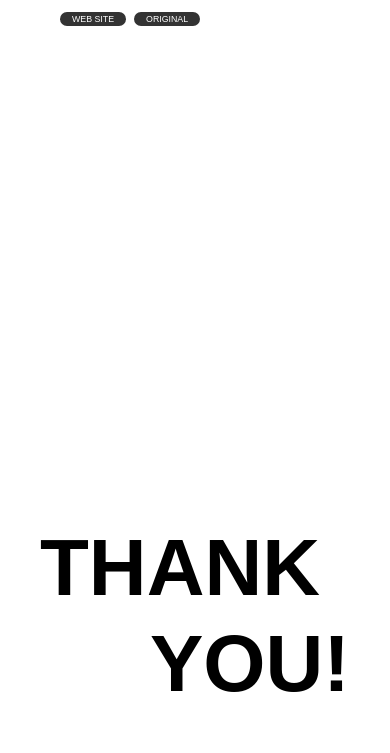
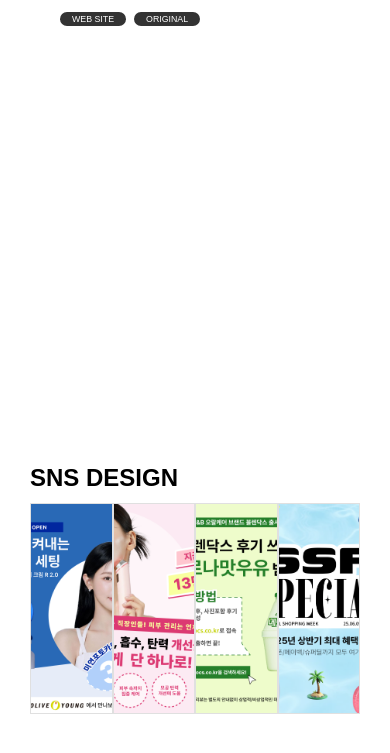
Before and after one commit to kwononju/portfolio, a plain HTML site: page index.html in a window 390 px wide. Shown: the part 7601-8354 px from the top of the page. Drawn offline with Linux system fonts and the light colour scheme; a web font is replaced by a local one.

Commit message:
portfolio 수정 및 추가

```diff
--- a/index.html
+++ b/index.html
@@ -51,6 +51,7 @@
           <li><a href="#project05" class="nav-item">05</a></li>
           <li><a href="#project06" class="nav-item">06</a></li>
           <li><a href="#project07" class="nav-item">07</a></li>
+          <li><a href="#project08" class="nav-item">08</a></li>
         </ul>
       </nav>
 
@@ -205,7 +206,7 @@
                   <button class="btn-original">ORIGINAL</button>
                 </a>
                 <a
-                  href="https://www.figma.com/proto/U0ceDSN70s1XiFWomTLrTE/6.12~6.18-%ED%98%91%EC%97%85-%EC%9B%B9-%EB%A6%AC%EB%94%94%EC%9E%90%EC%9D%B8?node-id=376-15&p=f&t=FnHdsKb8WPvUvLXO-0&scaling=min-zoom&content-scaling=fixed&page-id=376%3A12"
+                  href="https://www.figma.com/proto/U0ceDSN70s1XiFWomTLrTE/6.12~6.18-%ED%98%91%EC%97%85-%EC%9B%B9-%EB%A6%AC%EB%94%94%EC%9E%90%EC%9D%B8?node-id=376-15"
                 >
                   <button class="btn-figma">DESIGN : FIGMA</button>
                 </a>
@@ -290,7 +291,7 @@
                   <button class="btn-original">ORIGINAL</button>
                 </a>
                 <a
-                  href="https://www.figma.com/proto/LrxCJvZ3i1X8nH2no5S1KP/1%ED%98%B8-UI_UX-%EB%B0%98%EC%9D%91%ED%98%95-%EC%9B%B9%EB%94%94%EC%9E%90%EC%9D%B8---%EC%BD%94%EB%94%A9?node-id=897-956&t=ELJpua0gIAJv53IW-0&scaling=min-zoom&content-scaling=fixed&page-id=887%3A159"
+                  href="https://www.figma.com/proto/LrxCJvZ3i1X8nH2no5S1KP/1%ED%98%B8-UI_UX-%EB%B0%98%EC%9D%91%ED%98%95-%EC%9B%B9%EB%94%94%EC%9E%90%EC%9D%B8---%EC%BD%94%EB%94%A9?node-id=897-956&t=WHMiYYsr5znydpuC-1&scaling=min-zoom&content-scaling=fixed&page-id=887%3A159"
                 >
                   <button class="btn-figma">DESIGN : FIGMA</button>
                 </a>
@@ -308,7 +309,7 @@
           </div>
         </section>
 
-        <!-- 프로젝트 03: Pawkit -->
+        <!-- 프로젝트 03: Pa kit -->
         <section id="project03" class="project-detail-section">
           <div class="project-detail-content">
             <!-- 좌측 프로젝트 이미지 -->
@@ -395,7 +396,7 @@
 
               <div class="project-buttons">
                 <a
-                  href="https://www.figma.com/proto/I8RPK1jlzqohMyz0y1EXhK/3%EC%A1%B0-%ED%98%91%EC%97%85-%EC%95%B1-%EB%94%94%EC%9E%90%EC%9D%B8?page-id=0%3A1&node-id=473-13752&viewport=2624%2C737%2C0.1&t=xUlSyJBRU92aDBMg-1&scaling=scale-down&content-scaling=fixed&starting-point-node-id=280%3A12386"
+                  href="https://www.figma.com/proto/I8RPK1jlzqohMyz0y1EXhK/3%EC%A1%B0-%ED%98%91%EC%97%85-%EC%95%B1-%EB%94%94%EC%9E%90%EC%9D%B8?node-id=473-13752&t=yu7F09KUi5r8ZxKH-0&scaling=scale-down&content-scaling=fixed&page-id=0%3A1&starting-point-node-id=280%3A12386"
                 >
                   <button class="btn-figma">DESIGN : FIGMA</button>
                 </a>
@@ -484,9 +485,9 @@
                   <button class="btn-original">ORIGINAL</button>
                 </a>
                 <a
-                  href="https://www.figma.com/proto/LrxCJvZ3i1X8nH2no5S1KP/1%ED%98%B8-UI_UX-%EB%B0%98%EC%9D%91%ED%98%95-%EC%9B%B9%EB%94%94%EC%9E%90%EC%9D%B8---%EC%BD%94%EB%94%A9?node-id=1234-358&t=ELJpua0gIAJv53IW-0&scaling=min-zoom&content-scaling=fixed&page-id=662%3A2"
+                  href="https://www.figma.com/proto/LrxCJvZ3i1X8nH2no5S1KP/1%ED%98%B8-UI_UX-%EB%B0%98%EC%9D%91%ED%98%95-%EC%9B%B9%EB%94%94%EC%9E%90%EC%9D%B8---%EC%BD%94%EB%94%A9?node-id=1234-358"
                 >
-                <button class="btn-figma">DESIGN : FIGMA</button>
+                  <button class="btn-figma">DESIGN : FIGMA</button>
                 </a>
               </div>
             </div>
@@ -582,9 +583,9 @@
                   <button class="btn-original">ORIGINAL</button>
                 </a>
                 <a
-                  href="https://www.figma.com/proto/LrxCJvZ3i1X8nH2no5S1KP/1%ED%98%B8-UI_UX-%EB%B0%98%EC%9D%91%ED%98%95-%EC%9B%B9%EB%94%94%EC%9E%90%EC%9D%B8---%EC%BD%94%EB%94%A9?node-id=1234-379&t=ELJpua0gIAJv53IW-0&scaling=min-zoom&content-scaling=fixed&page-id=762%3A8"
+                  href="https://www.figma.com/proto/LrxCJvZ3i1X8nH2no5S1KP/1%ED%98%B8-UI_UX-%EB%B0%98%EC%9D%91%ED%98%95-%EC%9B%B9%EB%94%94%EC%9E%90%EC%9D%B8---%EC%BD%94%EB%94%A9?node-id=1234-379"
                 >
-                <button class="btn-figma">DESIGN : FIGMA</button>
+                  <button class="btn-figma">DESIGN : FIGMA</button>
                 </a>
               </div>
             </div>
@@ -708,7 +709,7 @@
                     <span class="detail-label">TYPE</span>
                   </div>
                   <div class="detail-right">
-                    <span class="detail-value">개인 프로젝트 100%</span>
+                    <span class="detail-value">협업 프로젝트</span>
                   </div>
                 </div>
 
@@ -762,6 +763,25 @@
             </div>
           </div>
         </section>
+
+        <!-- 프로젝트 08: SNS DESIGN -->
+        <section id="project08" class="project-detail-section">
+          <h2>SNS DESIGN</h2>
+          <ul class="gallery">
+            <li>
+              <img src="images/SNS1.png" alt="sns" />
+            </li>
+            <li>
+              <img src="images/SNS2.png" alt="sns" />
+            </li>
+            <li>
+              <img src="images/SNS3.png" alt="sns" />
+            </li>
+            <li>
+              <img src="images/SNS4.png" alt="sns" />
+            </li>
+          </ul>
+        </section>
       </main>
     </div>
 
--- a/style.css
+++ b/style.css
@@ -1598,3 +1598,195 @@ body.dark-mode .toggle-icon {
 body.dark-mode .toggle-icon::before {
     font-size: 1.5rem;
 }
+
+/* 8번 프로젝트 갤러리 스타일 */
+#project08 {
+    display: flex;
+    flex-direction: column;
+    justify-content: center;
+    padding: 0px 130px 60px 130px; /* 양쪽 균등 패딩 */
+}
+
+#project08 h2 {
+    font-size: 3.125rem;
+    margin-bottom: 40px;
+    color: #000;
+    font-family: 'Pretendard', sans-serif;
+    font-weight: 700;
+    text-align: left; /* 왼쪽 정렬 */
+    width: 100%;
+}
+
+#project08 .gallery {
+    width: 100%;
+    height: 50vh;
+    display: flex;
+    list-style: none;
+    margin: 0;
+    padding: 0;
+}
+
+#project08 .gallery li {
+    width: 25%; /* 4개 아이템에 맞게 25%로 변경 */
+    border: 1px solid #e0e0e0;
+    overflow: hidden;
+    transition: all .5s;
+    position: relative;
+    flex-shrink: 1; /* 다른 아이템들이 줄어들 수 있도록 */
+}
+
+#project08 .gallery li img {
+    vertical-align: top;
+    height: 100%;
+    width: 100%;
+    object-fit: cover;
+}
+
+#project08 .gallery li:hover {
+    width: 70%; /* 호버한 아이템이 70%까지 확장 */
+    flex-shrink: 0; /* 호버한 아이템은 줄어들지 않도록 */
+}
+
+/* 호버한 아이템이 아닌 다른 아이템들을 작게 만들기 */
+#project08 .gallery:hover li:not(:hover) {
+    width: 10%; /* 호버되지 않은 아이템들은 10%로 줄어들음 */
+}
+
+/* 다크모드에서 8번 프로젝트 스타일 */
+body.dark-mode #project08 h2 {
+    color: #fff;
+}
+
+body.dark-mode #project08 .gallery li {
+    border-color: #444;
+}
+
+/* 8번 프로젝트 반응형 스타일 */
+@media (max-width: 1400px) {
+    #project08 {
+        padding: 0px 110px 60px 110px;
+    }
+
+    #project08 h2 {
+        font-size: 2.8rem;
+        margin-bottom: 40px;
+    }
+
+    #project08 .gallery li:hover {
+        width: 60%;
+    }
+}
+
+@media (max-width: 1320px) {
+    #project08 .gallery li:hover {
+        width: 65%;
+    }
+}
+
+@media (max-width: 1220px) {
+    #project08 .gallery li:hover {
+        width: 70%;
+    }
+}
+
+@media (max-width: 1020px) {
+    #project08 {
+        padding: 0px 100px 60px 100px;
+    }
+
+    #project08 h2 {
+        font-size: 2.5rem;
+        margin-bottom: 30px;
+    }
+
+    #project08 .gallery {
+        height: 40vh;
+    }
+
+    #project08 .gallery li:hover {
+        width: 75%;
+    }
+}
+
+@media (max-width: 900px) {
+    #project08 {
+        padding: 0px 80px 60px 80px;
+    }
+
+    #project08 .gallery {
+        height: 35vh;
+    }
+
+    #project08 .gallery li:hover {
+        width: 70%;
+    }
+}
+
+@media (max-width: 768px) {
+    #project08 {
+        padding: 0px 60px 60px 60px;
+    }
+
+    #project08 h2 {
+        font-size: 2rem;
+        margin-bottom: 20px;
+    }
+
+    #project08 .gallery {
+        height: 30vh;
+    }
+
+    #project08 .gallery li:hover {
+        width: 75%;
+    }
+}
+
+@media (max-width: 600px) {
+    #project08 {
+        padding: 0px 50px 60px 50px;
+    }
+
+    #project08 .gallery li:hover {
+        width: 65%;
+    }
+}
+
+@media (max-width: 500px) {
+    #project08 {
+        padding: 0px 40px 60px 40px;
+    }
+
+    #project08 h2 {
+        font-size: 1.8rem;
+        margin-bottom: 10px;
+    }
+
+    #project08 .gallery li:hover {
+        width: 80%;
+    }
+}
+
+@media (max-width: 450px) {
+    #project08 {
+        padding: 0px 30px 60px 30px;
+    }
+
+    #project08 .gallery {
+        height: 25vh;
+    }
+
+    #project08 .gallery li:hover {
+        width: 85%;
+    }
+}
+
+@media (max-width: 400px) {
+    #project08 h2 {
+        font-size: 1.5rem;
+        margin-bottom: 5px;
+    }
+
+    #project08 .gallery li:hover {
+        width: 90%;
+    }
+}
```
Also changed, not shown: images/SNS1.png (added), images/SNS2.png (added), images/SNS3.png (added), images/SNS4.png (added), 7 other files.
